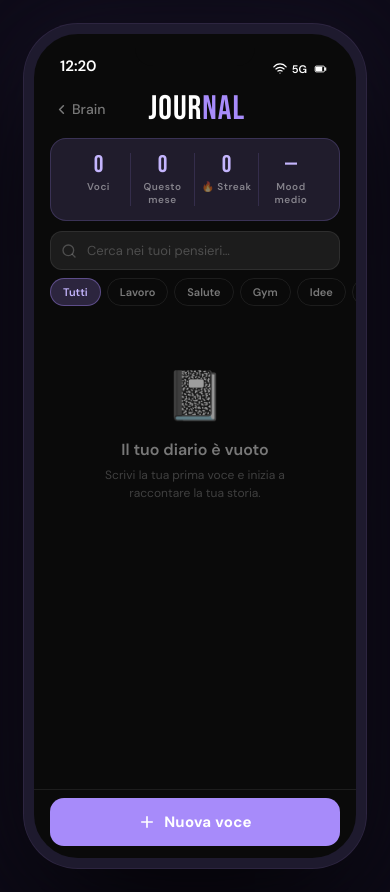
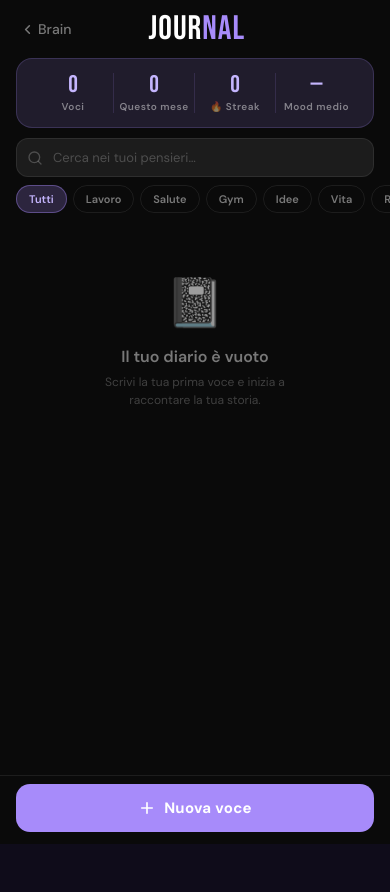
Before and after one commit to todimaga/second-brain, a plain HTML site: page apps/journal/index.html in a window 390 px wide. After the commit the page ends 844 px from the top, so only its background shows below. Drawn offline with Linux system fonts and the light colour scheme.

Commit message:
style: remove phone mockup frame and make layout fully responsive and safe-area aware

```diff
--- a/apps/journal/index.html
+++ b/apps/journal/index.html
@@ -40,15 +40,14 @@
 
     /* ── Phone frame ─────────────────────────────────────────────────────── */
     .phone {
-      width: 390px;
-      height: 844px;
+      width: 100%;
+      max-width: 460px;
+      height: 100vh;
+      max-height: 850px;
       background: var(--bg);
-      border-radius: 54px;
-      border: 10px solid #1e1a2e;
-      box-shadow:
-        0 0 0 1px #2d2540,
-        0 48px 140px rgba(0,0,0,.9),
-        0 0 80px rgba(167,139,250,.07);
+      border-radius: 24px;
+      border: 1px solid var(--bd);
+      box-shadow: 0 12px 40px rgba(0, 0, 0, 0.6);
       position: relative;
       overflow: hidden;
       display: flex;
@@ -57,37 +56,39 @@
 
     /* ── Notch ───────────────────────────────────────────────────────────── */
     .notch {
-      position: absolute;
-      top: 0; left: 50%;
-      transform: translateX(-50%);
-      width: 120px; height: 32px;
-      background: #0a0a0a;
-      border-radius: 0 0 18px 18px;
-      z-index: 100;
+      display: none;
     }
 
     /* ── Status bar ──────────────────────────────────────────────────────── */
     .sb {
-      height: 50px;
-      display: flex;
-      align-items: flex-end;
-      justify-content: space-between;
-      padding: 0 26px 8px;
-      flex-shrink: 0;
+      display: none;
     }
-    .sb-t { font-size: 15px; font-weight: 600; color: #fff; }
-    .sb-i { display: flex; gap: 5px; align-items: center; color: #fff; font-size: 11px; font-weight: 600; }
+    .sb-t { display: none; }
+    .sb-i { display: none; }
 
     /* ── App body ────────────────────────────────────────────────────────── */
     .app-body { flex: 1; display: flex; flex-direction: column; overflow: hidden; }
 
     /* ── Nav header ──────────────────────────────────────────────────────── */
     .nh {
-      padding: 8px 20px 10px;
+      padding: calc(env(safe-area-inset-top, 0px) + 12px) 20px 10px;
       display: flex;
       align-items: center;
       justify-content: space-between;
       flex-shrink: 0;
+    }
+
+    @media (max-width: 480px) {
+      body { padding: 0; }
+      .phone {
+        max-width: 100%;
+        height: 100vh;
+        height: 100dvh;
+        max-height: none;
+        border: none;
+        border-radius: 0;
+        box-shadow: none;
+      }
     }
     .nback {
       display: flex; align-items: center; gap: 3px;
@@ -265,7 +266,7 @@
 
     /* ── FAB ─────────────────────────────────────────────────────────────── */
     .fab-bar {
-      padding: 8px 16px 12px;
+      padding: 8px 16px calc(env(safe-area-inset-bottom, 0px) + 12px);
       flex-shrink: 0;
       border-top: 1px solid var(--bd);
     }
@@ -311,7 +312,7 @@
       z-index: 60;
       transform: translateY(100%);
       transition: transform .32s cubic-bezier(.32,.72,0,1);
-      padding: 10px 20px 32px;
+      padding: 10px 20px calc(env(safe-area-inset-bottom, 0px) + 24px);
       max-height: 92%;
       overflow-y: auto;
       scrollbar-width: none;
--- a/shared/brain.css
+++ b/shared/brain.css
@@ -21,12 +21,14 @@ body {
 }
 
 .phone {
-  width: 390px;
-  height: 844px;
+  width: 100%;
+  max-width: 460px;
+  height: 100vh;
+  max-height: 850px;
   background: var(--bg);
-  border-radius: 54px;
-  border: 10px solid #222;
-  box-shadow: 0 0 0 1px #333, 0 48px 140px rgba(0, 0, 0, 0.85);
+  border-radius: 24px;
+  border: 1px solid var(--bd);
+  box-shadow: 0 12px 40px rgba(0, 0, 0, 0.6);
   position: relative;
   overflow: hidden;
   display: flex;
@@ -34,34 +36,36 @@ body {
 }
 
 .notch {
-  position: absolute;
-  top: 0;
-  left: 50%;
-  transform: translateX(-50%);
-  width: 120px;
-  height: 32px;
-  background: #111;
-  border-radius: 0 0 18px 18px;
-  z-index: 100;
+  display: none;
 }
 
 .sb {
-  height: 50px;
-  display: flex;
-  align-items: flex-end;
-  justify-content: space-between;
-  padding: 0 26px 8px;
-  flex-shrink: 0;
+  display: none;
 }
 
-.sb-t { font-size: 15px; font-weight: 600; color: white; }
-.sb-i { display: flex; gap: 5px; align-items: center; color: white; font-size: 11px; font-weight: 600; }
+.sb-t { display: none; }
+.sb-i { display: none; }
 
 .hub-scroll {
   flex: 1;
   overflow-y: auto;
-  padding: 8px 20px 24px;
+  padding: calc(env(safe-area-inset-top, 0px) + 24px) 20px calc(env(safe-area-inset-bottom, 0px) + 24px);
   scrollbar-width: none;
+}
+
+@media (max-width: 480px) {
+  body {
+    padding: 0;
+  }
+  .phone {
+    max-width: 100%;
+    height: 100vh;
+    height: 100dvh;
+    max-height: none;
+    border: none;
+    border-radius: 0;
+    box-shadow: none;
+  }
 }
 
 .hub-scroll::-webkit-scrollbar { display: none; }
```
Also changed, not shown: apps/gymapp/index.html (+12 -8 lines), apps/nutritrack/index.html (+12 -8 lines).
